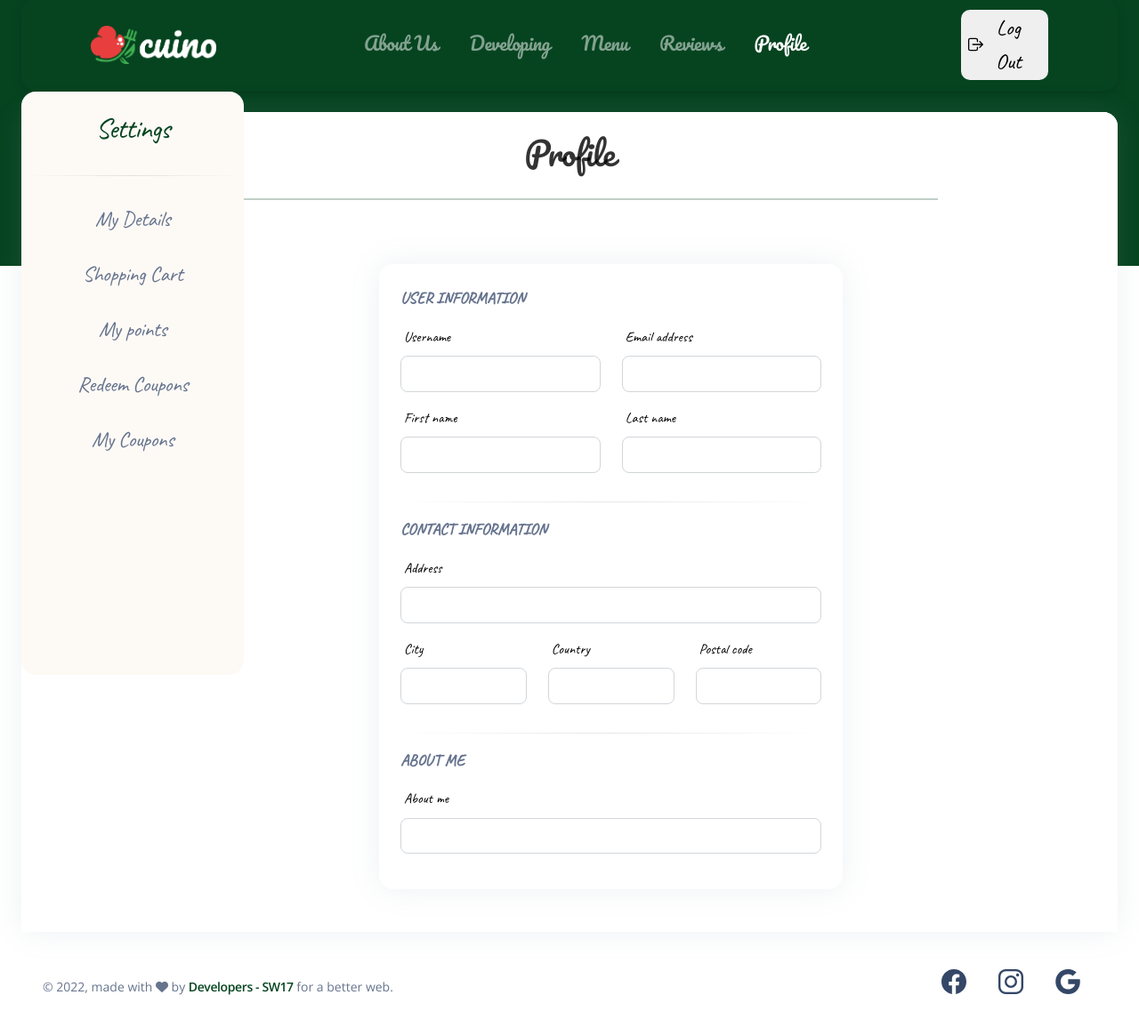
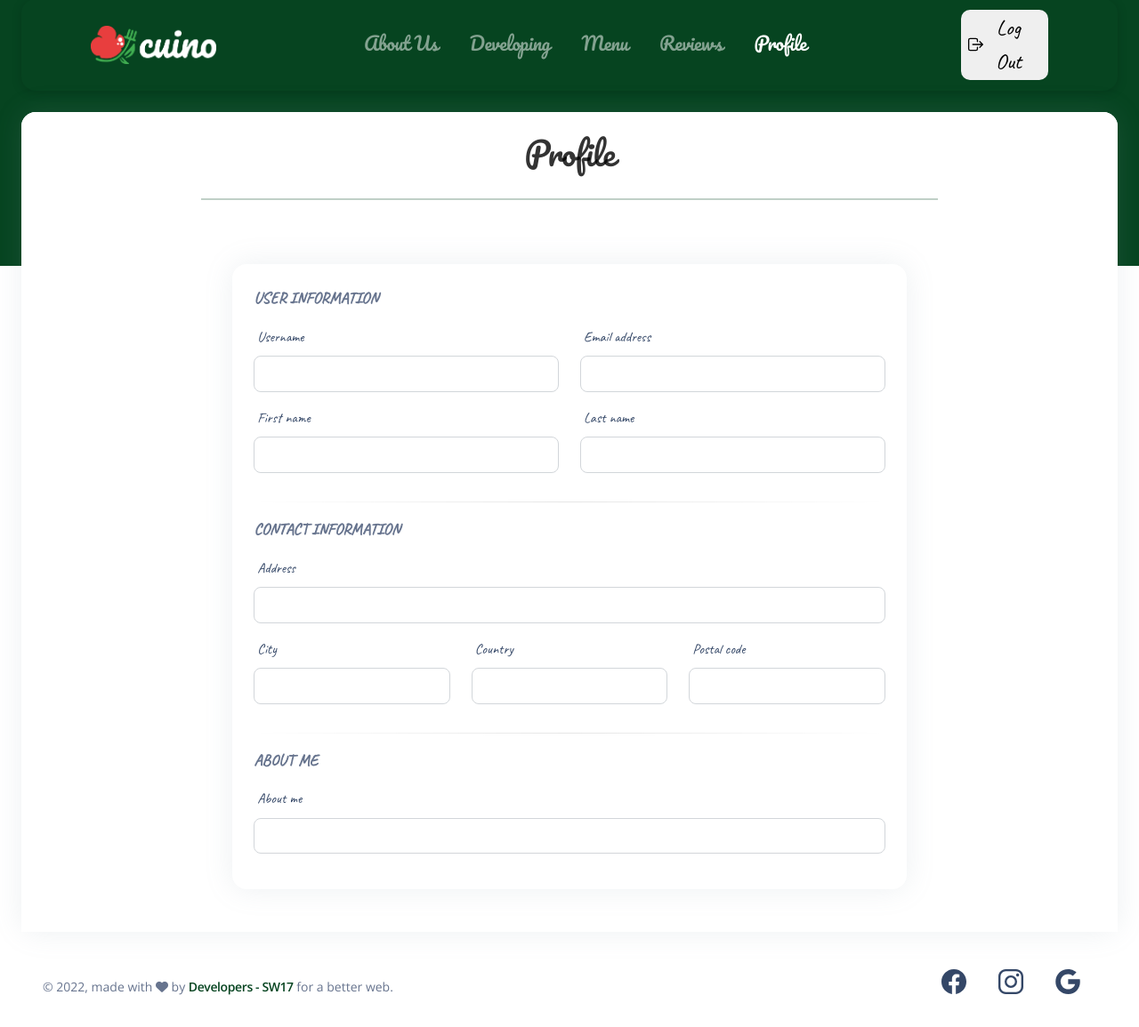
Before and after one commit to Adro312/Cuino-Website, a CodeIgniter app: page /Cuino/index.php/Pages/Profile in a window 1280 px wide. Shown: the part 25-1180 px from the top of the page at 89% size. Run offline with CodeIgniter, Linux system fonts and the light colour scheme; some libraries are stand-ins or nearby versions.

Commit message:
Ya no hay sidemenu :)

```diff
--- a/application/views/pages/profile.php
+++ b/application/views/pages/profile.php
@@ -29,7 +29,7 @@
     <!-- End Navbar -->
 
     <!-- Content  -->
-    <div class="container-fluid py-4 g-sidenav-show">
+    <div class="container-fluid py-4">
       <div class="row">
         <div class="col-12">
           <div class="card mb-4">
@@ -41,46 +41,9 @@
               <!--
                   Aqui poner todo el contenido que va a ir en la pagina
                 -->
-              <aside class="sidenav side-menu navbar navbar-vertical navbar-expand-xs border-0 border-radius-xl mb-3 mt-8 fixed-start ms-4 " id="sidenav-main">
-                <div class="sidenav-header">
-                  <span class="h4 header-settings">Settings</span>
-                </div>
-                <hr class="horizontal dark mt-0">
-                <div class="collapse navbar-collapse  w-auto " id="sidenav-collapse-main">
-                  <ul class="navbar-nav">
-                    <li class="nav-item">
-                      <a class="nav-link " href="">
-                        <span class="text-cuino-sidenav ms-1 ">My Details</span>
-                      </a>
-                    </li>
-                    <li class="nav-item">
-                      <a class="nav-link " href="">
-                        <span class="text-cuino-sidenav ms-1">Shopping Cart</span>
-                      </a>
-                    </li>
-                    <li class="nav-item">
-                      <a class="nav-link " href="">
-                        <span class="text-cuino-sidenav ms-1">My points</span>
-                      </a>
-                    </li>
-                    <li class="nav-item">
-                      <a class="nav-link " href="">
-                        <span class="text-cuino-sidenav ms-1">Redeem Coupons</span>
-                      </a>
-                    </li>
-                    <li class="nav-item">
-                      <a class="nav-link " href="">
-                        <span class="text-cuino-sidenav ms-1">My Coupons</span>
-                      </a>
-                    </li>
-
-                  </ul>
-                </div>
-              </aside>
-
               <div class="main-content position-relative max-height-vh-100 h-100">
                 <div class="container-fluid py-4">
-                  <div class=" my-details">
+                  <div class="my-details"> <!-- Centra el contenido del formulario -->
                     <div class="col-md-8">
                       <div class="card">
                         <div class="card-body">
--- a/assets/css/myStyles.css
+++ b/assets/css/myStyles.css
@@ -61,43 +61,14 @@ a:hover {
 }
 
 /* Profile */
-.side-menu {
-    background-color: #FDFAF6;
-}
-.header-settings {
-    display: flex;
-    justify-content: center;
-    align-items: center;
-    margin-top: 1rem;
-    font-size: 2rem;
-    font-weight: 400;
-    line-height: 1.6;
-    font-family: 'Caveat', cursive;
-    color: #064420;
-}
-.text-cuino-sidenav{
+.my-details {
     display: flex;
     justify-content: center;
     align-items: center;
     margin-right: auto;
     margin-left: auto;
-    font-size: 1.5rem;
-    font-weight: 400;
-    line-height: 1.6;
-    font-family: 'Caveat', cursive;
-    transition: all .2s ease-in-out;
 }
-.text-cuino-sidenav:hover {
-    font-size: 1.6rem;
-    color: #064420;
-}
-.my-details {
-    margin-left: 5rem;
-    margin-right: auto;
-}
-label {
-    color: #000;
-}
+
 .btn-primary {
     --bs-btn-color: #000;
     --bs-btn-bg: #064420;
```
